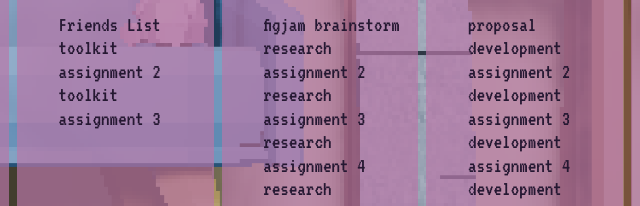
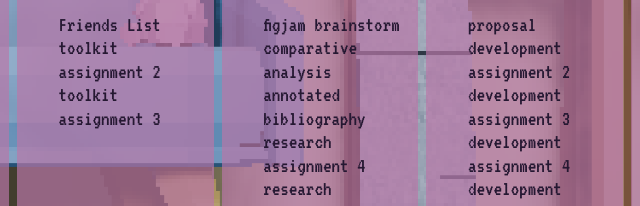
Before and after one commit to reileyaj/157B, a plain HTML site: page index.html in a window 1280 px wide. Shown: the part 441-647 px from the top of the page, 192-832 px from the left. Drawn offline with nearby package versions, Linux system fonts and the light colour scheme.

Commit message:
attatched annotated bib and comparative analysis to index

```diff
--- a/index.html
+++ b/index.html
@@ -69,8 +69,8 @@
                 <nav class="hover">
                     <ul>
                         <li><a href="https://www.figma.com/file/j4uXOmetKNTSDE917oOb6T/Capstone-Project-Brainstorming-(Copy)?type=whiteboard&node-id=0%3A1&t=dmxZStz6f5pQrkWU-1">figjam brainstorm</a></li>
-                        <li><a href="#">research assignment 2</a></li>
-                        <li><a href="#">research assignment 3</a></li>
+                        <li><a href="capstone/research/comparativeanalysis.html">comparative analysis</a></li>
+                        <li><a href="capstone/research/annotatedbib.html">annotated bibliography</a></li>
                         <li><a href="#">research assignment 4</a></li>
                         <li><a href="#">research assignment 5</a></li>
                         <li><a href="#">research assignment 6</a></li>
```
Also changed, not shown: capstone/research/annotatedbib.html (added).
